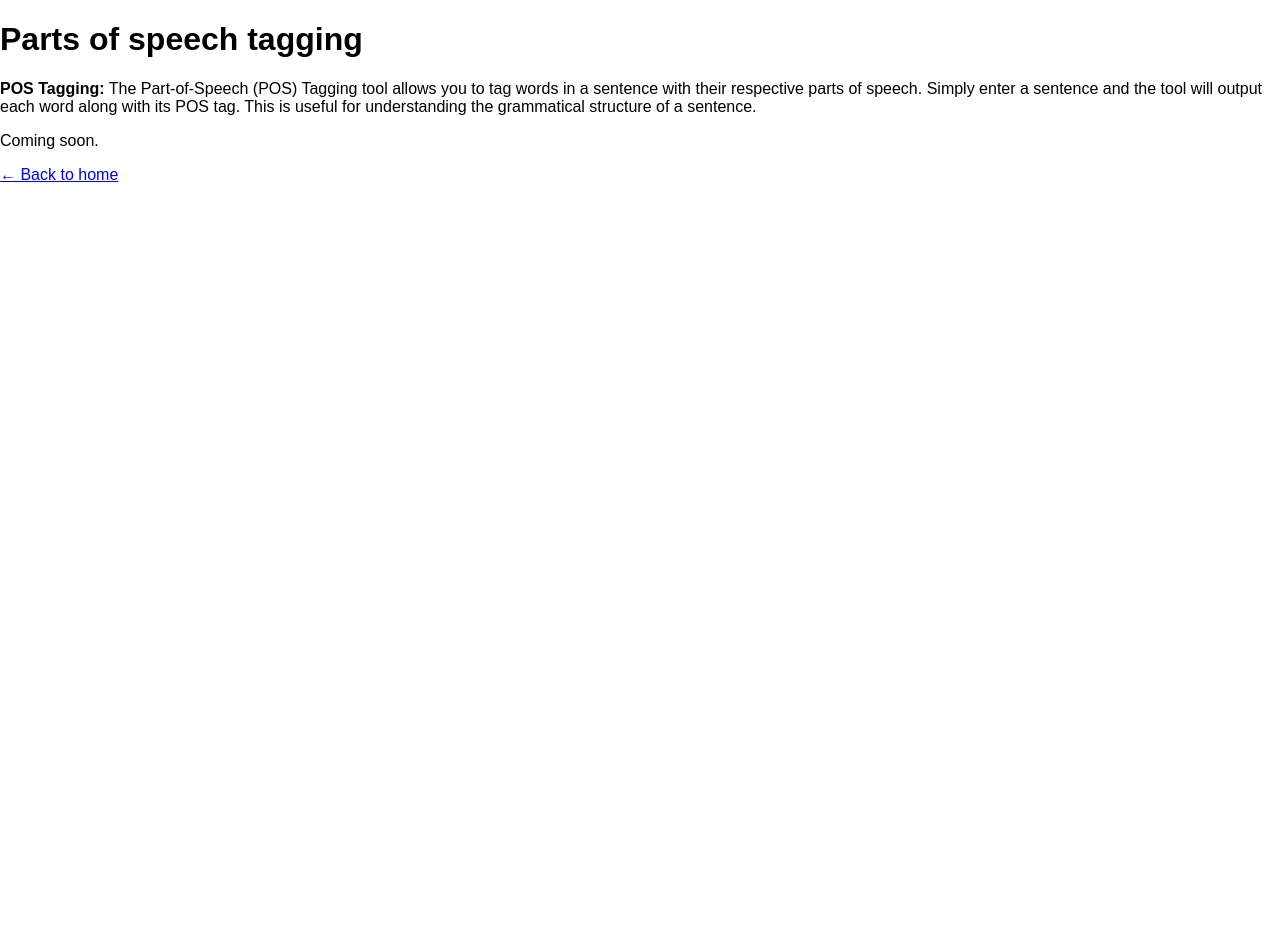
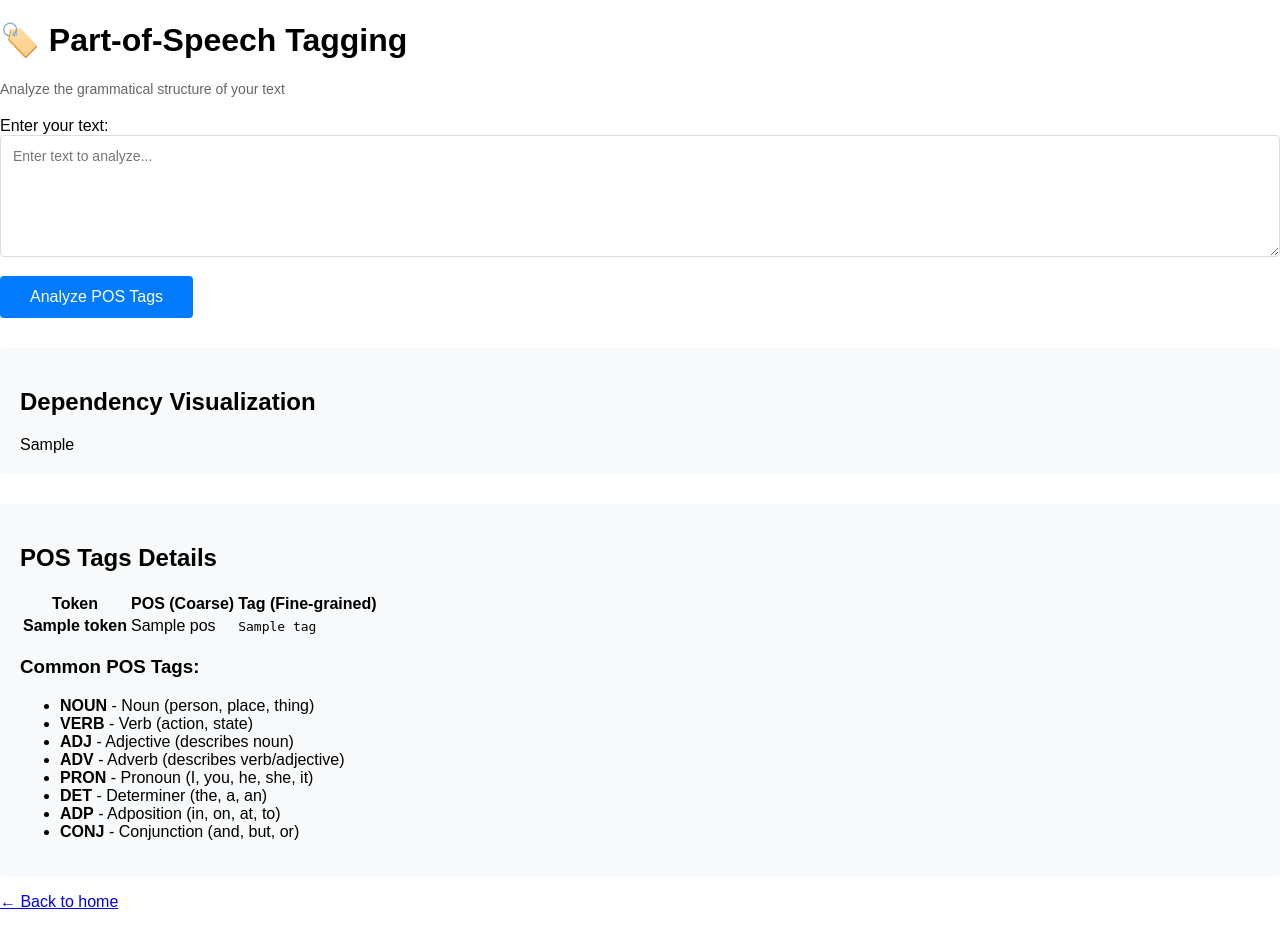
Before and after one commit to matsunagateitoku/NLP-Toolkit, a Flask app: template templates/pos.html in a window 1280 px wide. Shown: the part 131-1058 px from the top of the page. Before the commit the page ends 313 px from the top, so only its background shows below. Run offline with Flask 3, Linux system fonts and the light colour scheme; the template is opened without the code that fills it: most values are stand-ins (such as "Sample title", 1, 10 or a date in 2020).

Commit message:
Update pos.html

```diff
--- a/templates/pos.html
+++ b/templates/pos.html
@@ -1,4 +1,75 @@
-<!doctype html>
+{% extends "base.html" %}
+{% block title %}Part-of-Speech Tagging{% endblock %}
+{% block content %}
+<div class="container">
+    <h1>🏷️ Part-of-Speech Tagging</h1>
+    <p class="subtitle">Analyze the grammatical structure of your text</p>
+
+    <form method="POST" class="input-form">
+        <label for="user_input">Enter your text:</label>
+        <textarea name="user_input" id="user_input" rows="6" placeholder="Enter text to analyze..." required></textarea>
+
+        <button type="submit">Analyze POS Tags</button>
+    </form>
+
+    {% if error_message %}
+        <div class="error">
+            ❌ {{ error_message }}
+        </div>
+    {% endif %}
+
+    {% if pos_html %}
+        <div class="result">
+            <h2>Dependency Visualization</h2>
+            <div class="visualization">
+                {{ pos_html|safe }}
+            </div>
+        </div>
+    {% endif %}
+
+    {% if pos_tags %}
+        <div class="result">
+            <h2>POS Tags Details</h2>
+            <div class="pos-table-container">
+                <table class="pos-table">
+                    <thead>
+                        <tr>
+                            <th>Token</th>
+                            <th>POS (Coarse)</th>
+                            <th>Tag (Fine-grained)</th>
+                        </tr>
+                    </thead>
+                    <tbody>
+                        {% for token, pos, tag in pos_tags %}
+                        <tr>
+                            <td><strong>{{ token }}</strong></td>
+                            <td>{{ pos }}</td>
+                            <td><code>{{ tag }}</code></td>
+                        </tr>
+                        {% endfor %}
+                    </tbody>
+                </table>
+            </div>
+
+            <div class="pos-legend">
+                <h3>Common POS Tags:</h3>
+                <ul>
+                    <li><strong>NOUN</strong> - Noun (person, place, thing)</li>
+                    <li><strong>VERB</strong> - Verb (action, state)</li>
+                    <li><strong>ADJ</strong> - Adjective (describes noun)</li>
+                    <li><strong>ADV</strong> - Adverb (describes verb/adjective)</li>
+                    <li><strong>PRON</strong> - Pronoun (I, you, he, she, it)</li>
+                    <li><strong>DET</strong> - Determiner (the, a, an)</li>
+                    <li><strong>ADP</strong> - Adposition (in, on, at, to)</li>
+                    <li><strong>CONJ</strong> - Conjunction (and, but, or)</li>
+                </ul>
+            </div>
+        </div>
+    {% endif %}
+
+    <p><a href="{{ url_for('index') }}">← Back to home</a></p>
+</div>
+{% endblock %}<!doctype html>
 <html lang="en">
 <head>
   <meta charset="utf-8">
```
